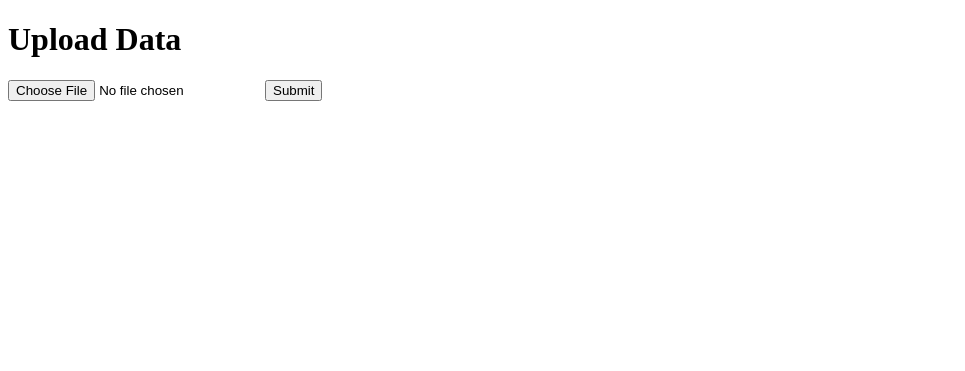
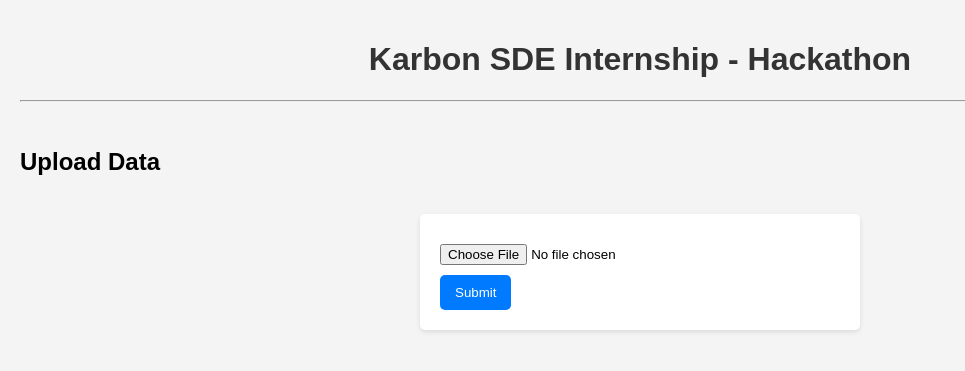
Before and after one commit to viseshagarwal/Karbon-Business-SDE-Assignent, a Flask app: page / in a window 1280 px wide. Shown: the top 371 px of the page, without its empty margins (0-965 px from the left). Run offline with Flask 3, Linux system fonts and the light colour scheme.

Commit message:
Refactor code by removing unused functions, enhancing HTML templates for better styling, and adding client-side validation for file uploads

```diff
--- a/app.py
+++ b/app.py
@@ -65,7 +65,6 @@ def upload():
         return redirect(request.url)
 
     file = request.files['file']
-
     if file.filename == '':
         return redirect(request.url)
 
--- a/templates/index.html
+++ b/templates/index.html
@@ -3,13 +3,97 @@
   <head>
     <meta charset="UTF-8" />
     <meta name="viewport" content="width=device-width, initial-scale=1.0" />
-    <title>Upload Data</title>
+    <title>Home | Karbon SDE Internship - Hackathon</title>
+    <style>
+      body {
+        font-family: Arial, sans-serif;
+        background-color: #f4f4f4;
+        margin: 0;
+        padding: 20px;
+      }
+
+      h1 {
+        color: #333;
+      }
+
+      form {
+        background-color: #fff;
+        padding: 20px;
+        border-radius: 5px;
+        box-shadow: 0 2px 5px rgba(0, 0, 0, 0.1);
+        max-width: 400px;
+        margin: auto;
+      }
+
+      input[type="file"] {
+        display: block;
+        margin: 10px 0;
+      }
+
+      button {
+        background-color: #007bff;
+        color: #fff;
+        border: none;
+        padding: 10px 15px;
+        border-radius: 5px;
+        cursor: pointer;
+      }
+
+      button:hover {
+        background-color: #0056b3;
+      }
+
+      .error {
+        color: red;
+        display: none;
+      }
+    </style>
   </head>
   <body>
-    <h1>Upload Data</h1>
-    <form action="/upload" method="post" enctype="multipart/form-data">
-      <input type="file" name="file" accept=".json" />
+    <h1 style="text-align: center">Karbon SDE Internship - Hackathon</h1>
+    <hr />
+    <br />
+    <h2>Upload Data</h2>
+    <br />
+    <form
+      id="uploadForm"
+      action="/upload"
+      method="post"
+      enctype="multipart/form-data"
+      onsubmit="return validateForm()"
+    >
+      <input type="file" name="file" accept=".json" id="fileInput" />
+      <div class="error" id="errorMessage">
+        Please upload a valid JSON file.
+      </div>
       <button type="submit">Submit</button>
     </form>
+
+    <script>
+      function validateForm() {
+        const fileInput = document.getElementById("fileInput");
+        const errorMessage = document.getElementById("errorMessage");
+
+        // Clear previous error message
+        errorMessage.style.display = "none";
+
+        if (!fileInput.files.length) {
+          errorMessage.textContent = "Please select a file.";
+          errorMessage.style.display = "block";
+          return false;
+        }
+
+        const file = fileInput.files[0];
+        const fileType = file.type;
+
+        // Validate file type (JSON)
+        if (fileType !== "application/json" && !file.name.endsWith(".json")) {
+          errorMessage.style.display = "block";
+          return false;
+        }
+
+        return true; // Valid file
+      }
+    </script>
   </body>
 </html>
```
Also changed, not shown: model.py (+0 -42 lines), rules.py (+2 -12 lines), templates/error.html (+34 -1 lines), templates/results.html (+53 -0 lines).
